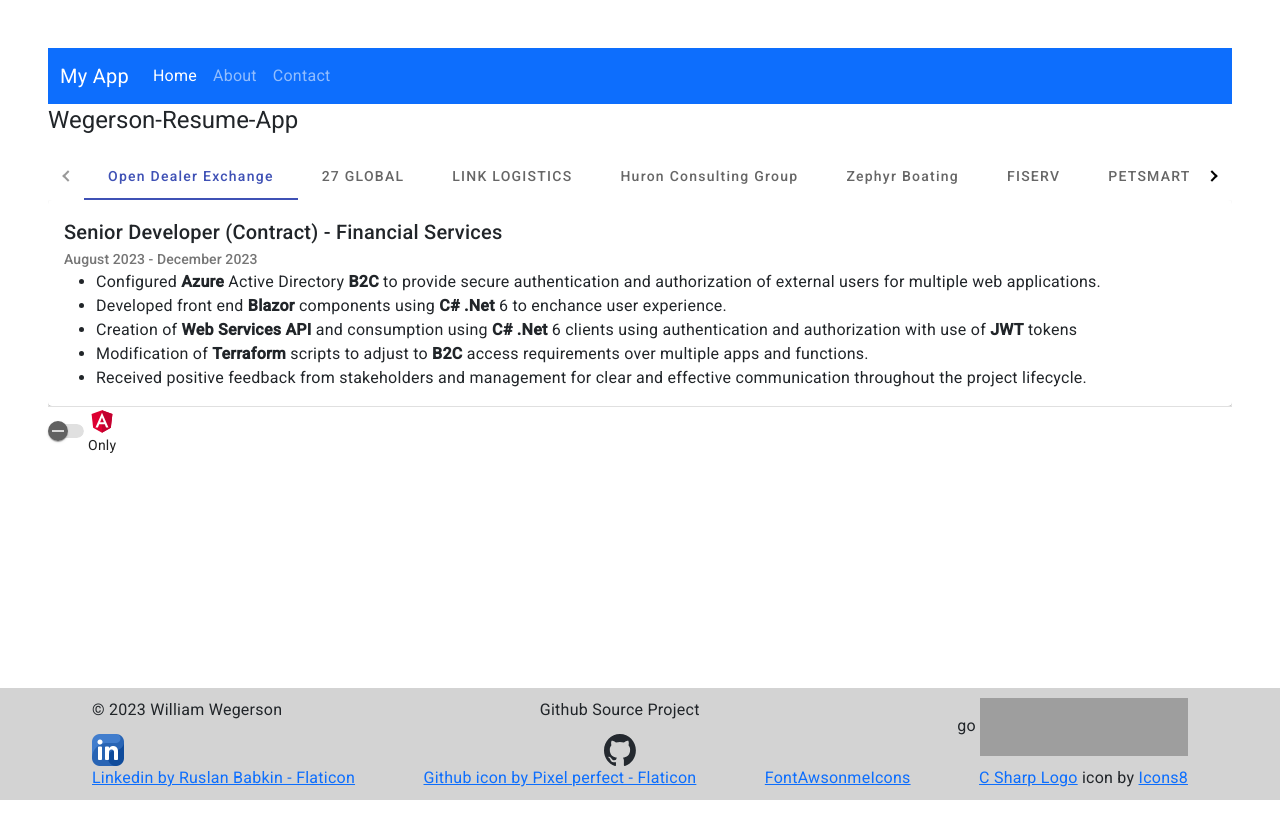
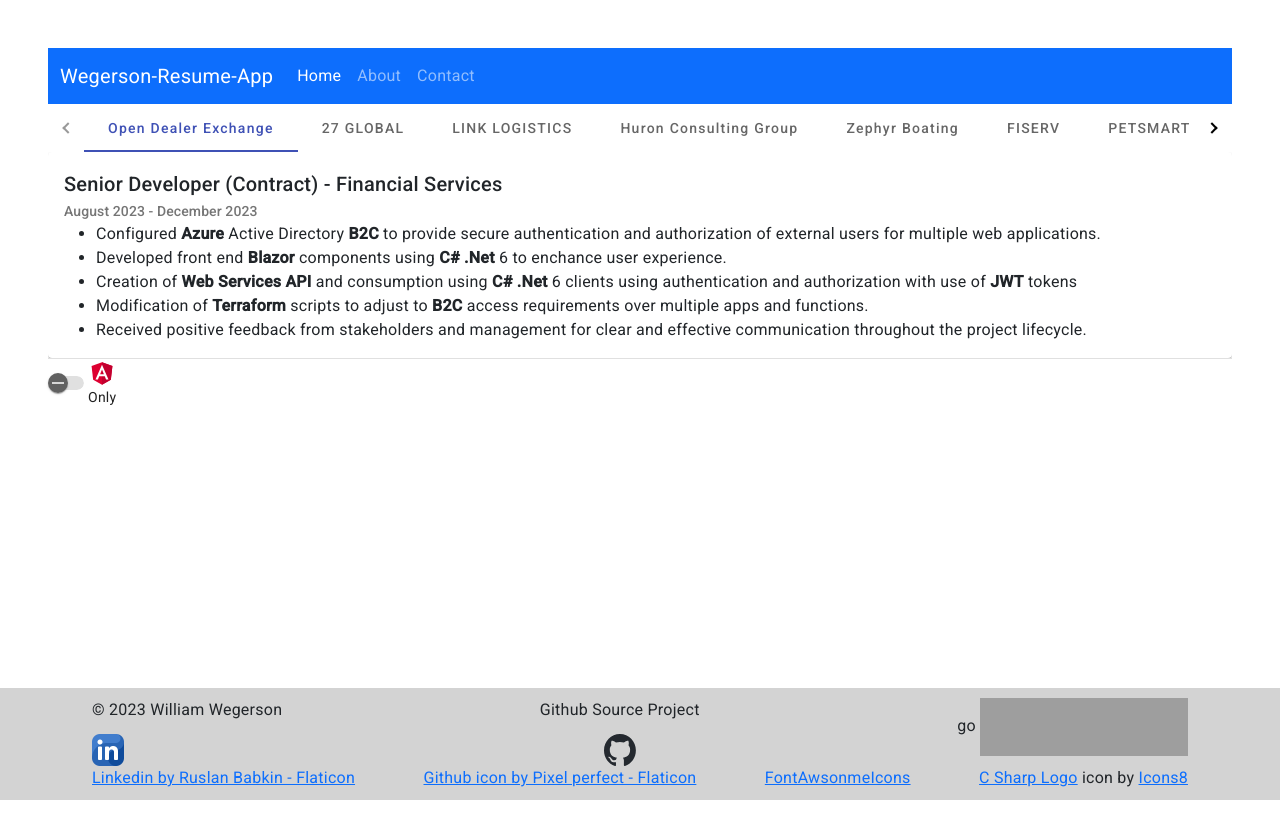
Before and after one commit to CheetahChrome/resume-app, an Angular app: page /resume in a window 1280 px wide. Shown: the top 838 px of the page. Built offline with nearby package versions, Linux system fonts and the light colour scheme; grey boxes are pictures that could not be loaded.

Commit message:
Title moved

```diff
--- a/src/app/Pages/resume/resume.component.html
+++ b/src/app/Pages/resume/resume.component.html
@@ -1,4 +1,4 @@
-<h1 class="app-title">{{title}}</h1>
+
 <app-job-carousel></app-job-carousel>
 <mat-divider></mat-divider>
 
--- a/src/app/Pages/resume/resume.component.ts
+++ b/src/app/Pages/resume/resume.component.ts
@@ -12,7 +12,6 @@
   styleUrls: ['./resume.component.css']
 })
 export class ResumeComponent implements OnInit {
-  title = 'Wegerson-Resume-App';
 
   public checked = false;
   public jobs$: Observable<Job[] | undefined> = of(undefined);
--- a/src/app/app.component.html
+++ b/src/app/app.component.html
@@ -5,7 +5,7 @@
 
   <nav class="navbar navbar-expand-lg navbar-dark bg-primary">
     <div class="container-fluid">
-      <a class="navbar-brand" href="#">My App</a>
+      <a class="navbar-brand" href="#">{{title}}</a>
       <button class="navbar-toggler" type="button" data-bs-toggle="collapse" data-bs-target="#navbarSupportedContent" aria-controls="navbarSupportedContent" aria-expanded="false" aria-label="Toggle navigation">
         <span class="navbar-toggler-icon"></span>
       </button>
--- a/src/app/app.component.ts
+++ b/src/app/app.component.ts
@@ -10,5 +10,5 @@
 
 
 export class AppComponent  {
-
+  title = 'Wegerson-Resume-App';
 }
```
